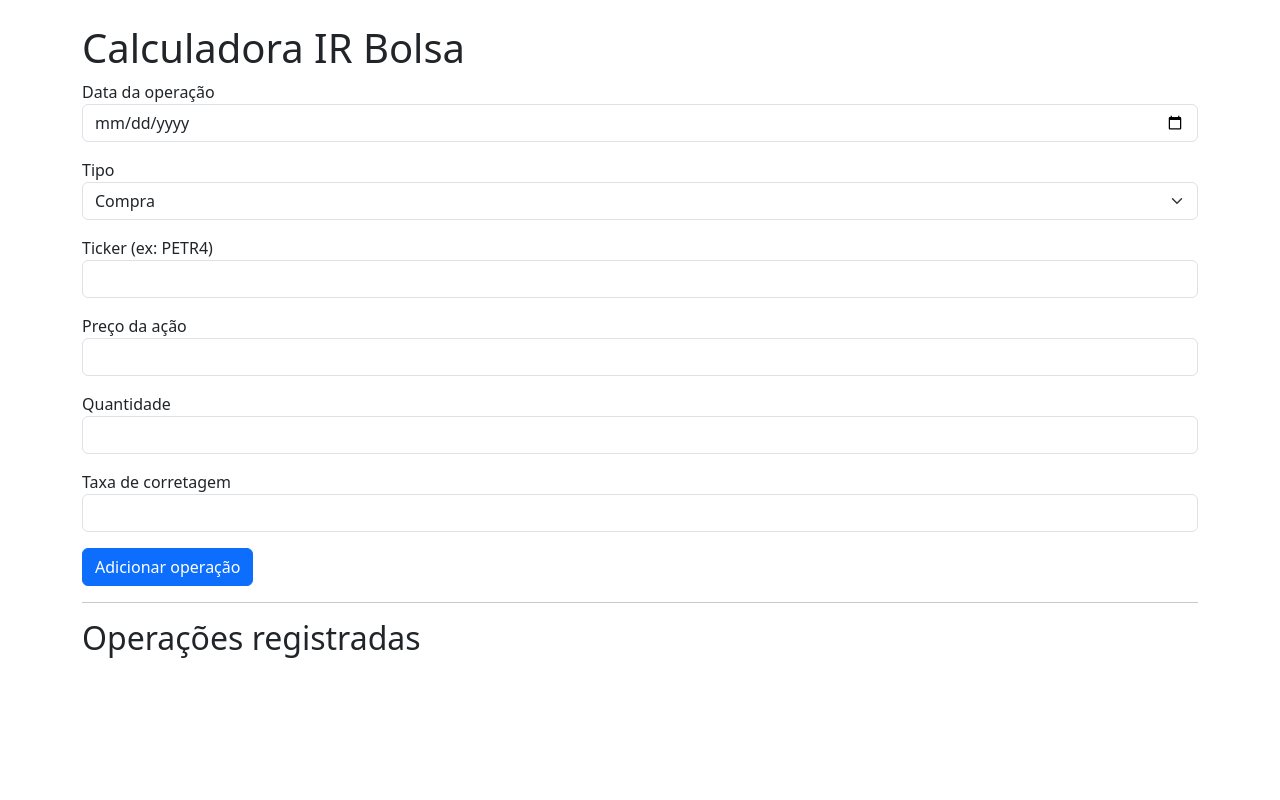
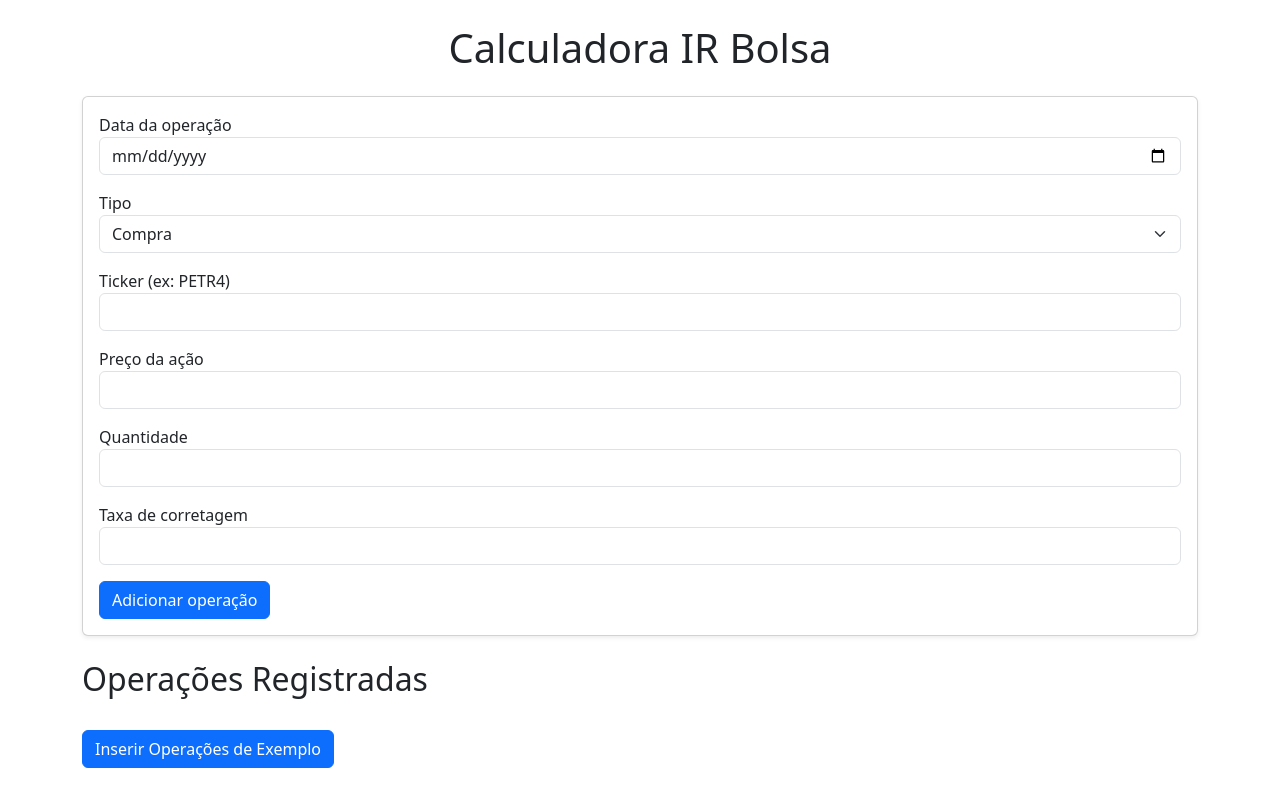
Before and after one commit to NasckDev/minersCalculator, a React (Create React App) app in the folder tax-calculator/: page / in a window 1280 px wide. Built offline with nearby package versions, Linux system fonts and the light colour scheme.

Commit message:
adicionando grafico de  IR com chart.js

```diff
--- a/tax-calculator/src/App.tsx
+++ b/tax-calculator/src/App.tsx
@@ -2,7 +2,9 @@ import React, { useState } from 'react';
 import { Operacao } from './types';
 import { v4 as uuidv4 } from 'uuid';
 import FormOperacao from './components/OperationForm';
+import IRBarChart from './components/IRBarChart';
 import { calcularIRPorOperacao } from './utils/taxCalculator';
+
 
 function App() {
   const [operacoes, setOperacoes] = useState<Operacao[]>([]);
@@ -12,18 +14,16 @@ function App() {
   }
 
   const resultados = calcularIRPorOperacao(operacoes);
-
-  // Pega o último resultado se houver
   const ultimoResultado = resultados[resultados.length - 1];
 
   return (
     <div className="container mt-4">
-      <h1>Calculadora IR Bolsa</h1>
-      <FormOperacao onAdd={adicionarOperacao} />
+      <h1 className="mb-4 text-center">Calculadora IR Bolsa</h1>
 
-      <hr />
+      <div className="card p-3 mb-4 shadow-sm">
+        <FormOperacao onAdd={adicionarOperacao} />
+      </div>
 
-      {/* EXIBE PM, QM, PA se tiver */}
       {ultimoResultado && (
         <div className="alert alert-info">
           <strong>Dados da última operação:</strong><br />
@@ -31,14 +31,19 @@ function App() {
           QM: {ultimoResultado.qm ?? 'N/A'}<br />
           PA: {ultimoResultado.pa?.toFixed(2) ?? 'N/A'}
         </div>
+
       )}
 
-      <h2>Operações registradas</h2>
-      <ul className="list-group">
+
+
+      <h2>Operações Registradas</h2>
+      <ul className="list-group mb-4">
         {resultados.map(({ operacao, ir }) => (
           <li key={operacao.id} className="list-group-item d-flex justify-content-between align-items-center">
             <div>
-              {operacao.data} | {operacao.tipo.toUpperCase()} | {operacao.ticker} | Preço: R$ {operacao.preco.toFixed(2)} | Quantidade: {operacao.quantidade} | Corretagem: R$ {operacao.taxaCorretagem.toFixed(2)}
+              {operacao.data} | {operacao.tipo.toUpperCase()} | {operacao.ticker} |
+              Preço: R$ {operacao.preco.toFixed(2)} | Quantidade: {operacao.quantidade} |
+              Corretagem: R$ {operacao.taxaCorretagem.toFixed(2)}
             </div>
             {operacao.tipo === 'venda' && (
               <span className={`badge ${ir > 0 ? 'bg-danger' : 'bg-success'}`}>
@@ -48,7 +53,32 @@ function App() {
           </li>
         ))}
       </ul>
+
+    <button
+      className="btn btn-primary mb-3"
+      onClick={() => {
+        const exemploOperacoes: Omit<Operacao, 'id'>[] = [
+          { data: '2025-07-01', tipo: 'compra' as const, ticker: 'PETR4', preco: 25.90, quantidade: 100, taxaCorretagem: 8.50 },
+          { data: '2025-07-02', tipo: 'compra' as const, ticker: 'PETR4', preco: 26.40, quantidade: 200, taxaCorretagem: 8.50 },
+          { data: '2025-07-03', tipo: 'compra' as const, ticker: 'PETR4', preco: 27.87, quantidade: 100, taxaCorretagem: 8.50 },
+          { data: '2025-07-04', tipo: 'venda'  as const, ticker: 'PETR4', preco: 26.53, quantidade: 100, taxaCorretagem: 8.50 },
+          { data: '2025-07-05', tipo: 'venda'  as const, ticker: 'PETR4', preco: 27.39, quantidade: 100, taxaCorretagem: 8.50 },
+        ];
+        exemploOperacoes.forEach(op => adicionarOperacao(op));
+      }}
+    >
+      Inserir Operações de Exemplo
+    </button>
+    {resultados.length > 0 && (
+      <div className="card mb-4 p-3 shadow-sm">
+        <h5 className="mb-3">Gráfico de IR por Venda</h5>
+        <IRBarChart resultados={resultados} />
+      </div>
+    )}
+
     </div>
+
+
   );
 }
 
--- /dev/null
+++ b/tax-calculator/src/components/IRBarChart.tsx
@@ -0,0 +1,66 @@
+import { Bar } from 'react-chartjs-2';
+import {
+  Chart as ChartJS,
+  CategoryScale,
+  LinearScale,
+  BarElement,
+  Title,
+  Tooltip,
+  Legend,
+} from 'chart.js';
+
+ChartJS.register(
+  CategoryScale,
+  LinearScale,
+  BarElement,
+  Title,
+  Tooltip,
+  Legend
+);
+
+// Componente separado para o gráfico de IR
+function IRBarChart({ resultados }: { resultados: any[] }) {
+  // Filtra apenas operações de venda
+  const vendas = resultados.filter(r => r.operacao.tipo === 'venda');
+
+  const data = {
+    labels: vendas.map(v => v.operacao.data),
+    datasets: [
+      {
+        label: 'IR Devido (R$)',
+        data: vendas.map(v => v.ir.toFixed(2)),
+        backgroundColor: vendas.map(v => (v.ir > 0 ? 'rgba(255, 99, 132, 0.6)' : 'rgba(75, 192, 192, 0.6)')),
+        borderColor: vendas.map(v => (v.ir > 0 ? 'rgba(255, 99, 132, 1)' : 'rgba(75, 192, 192, 1)')),
+        borderWidth: 1,
+      },
+    ],
+  };
+
+  const options = {
+    responsive: true,
+    plugins: {
+      legend: { display: false },
+      title: { display: true, text: 'Imposto de Renda Devido por Venda' },
+      tooltip: {
+        callbacks: {
+          label: function (context: any) {
+            return `IR: R$ ${context.parsed.y}`;
+          },
+        },
+      },
+    },
+    scales: {
+      y: {
+        beginAtZero: true,
+        title: { display: true, text: 'IR (R$)' },
+      },
+      x: {
+        title: { display: true, text: 'Data da Operação' },
+      },
+    },
+  };
+
+  return <Bar data={data} options={options} />;
+}
+
+export default IRBarChart;
```
